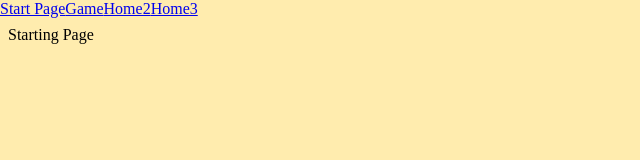
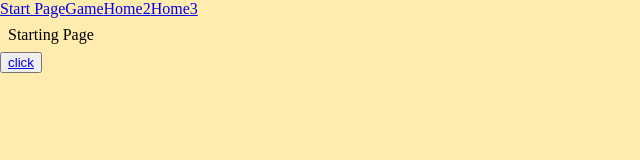
Before and after one commit to JoaoESmoreira/IHC-Project, a React (Vite) app in the folder vite-project/: page / in a window 1280 px wide. Shown: the top 160 px of the page, without its empty margins (0-640 px from the left). Built offline with nearby package versions, Linux system fonts and the light colour scheme.

Commit message:
Update Start.jsx

```diff
--- a/vite-project/src/views/Start.jsx
+++ b/vite-project/src/views/Start.jsx
@@ -1,9 +1,12 @@
-
+import { BrowserRouter as Router, Switch, Route, Link } from 'react-router-dom';
 function Start() {
 
     return (
         <div>
             <p>Starting Page</p>
+            <button>
+                <Link to="/map" >click</Link>
+            </button>
         </div>
     );
 }
```
